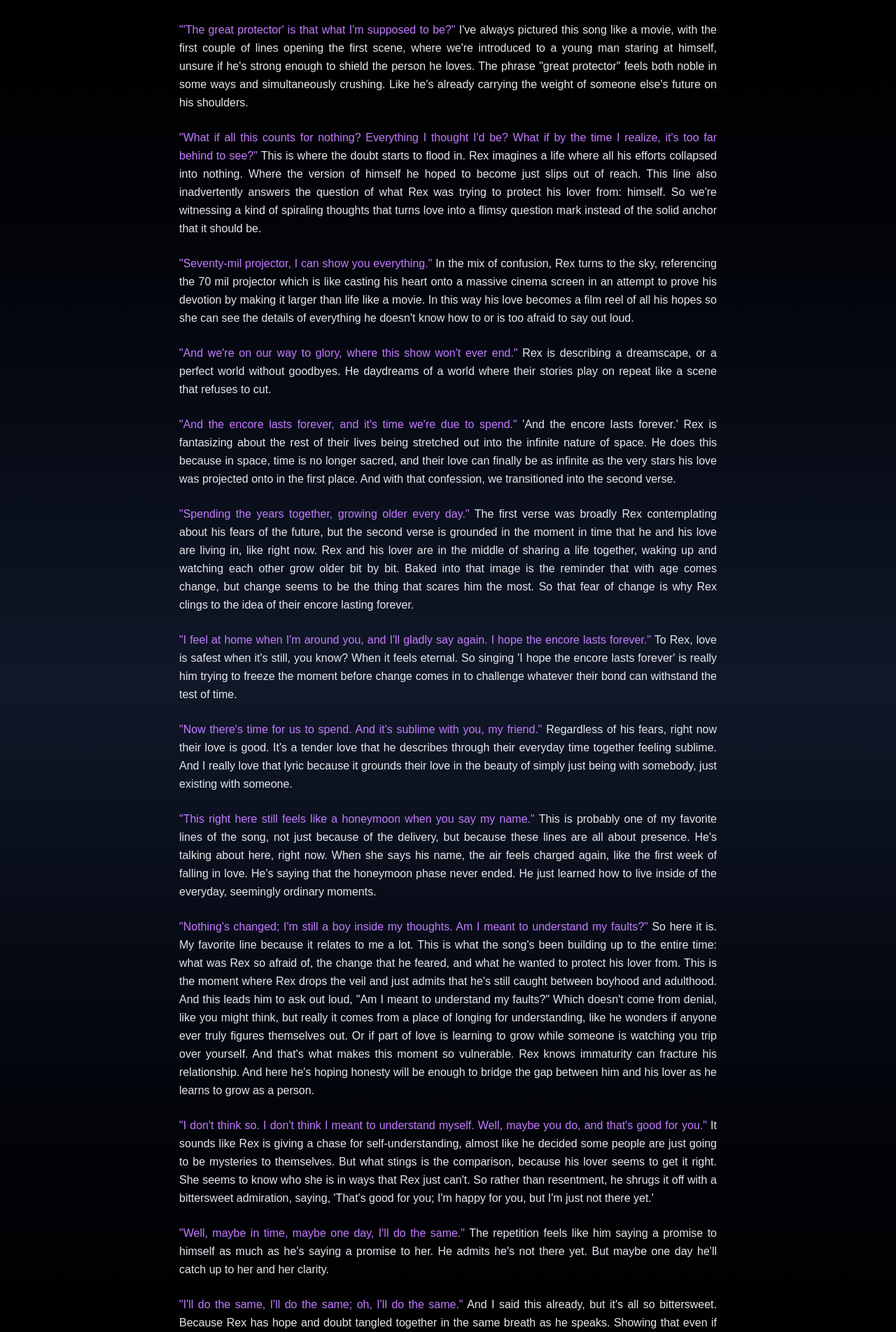
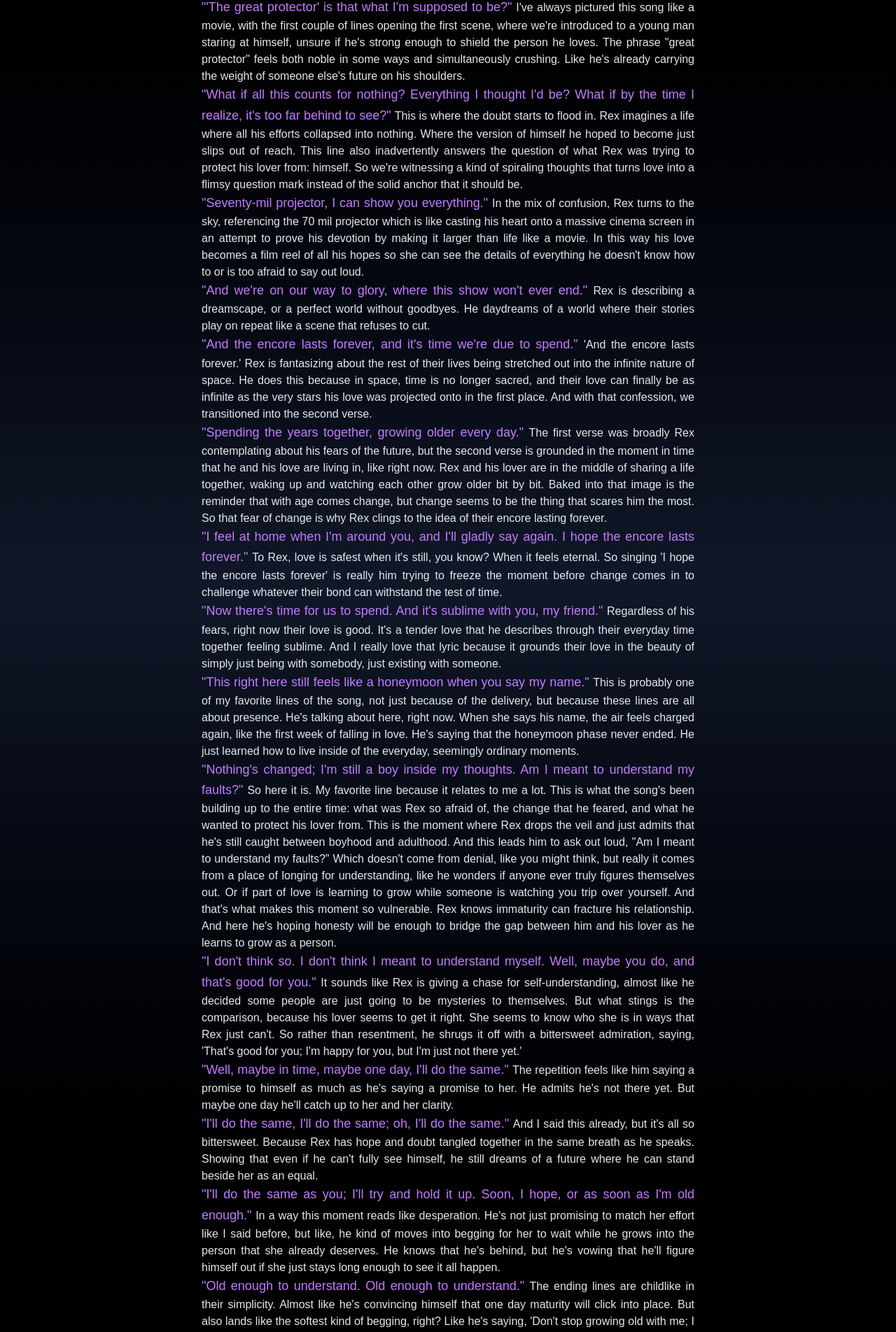
Before and after one commit to Asynccccc/myPortfolio-nodeJs, a Next.js app: page /plutoprojector in a window 1280 px wide. Shown: the part 313-2217 px from the top of the page at 70% size. Built offline with nearby package versions, Linux system fonts and the light colour scheme.

Commit message:
pluto-responsive

```diff
--- a/src/app/plutoprojector/page.tsx
+++ b/src/app/plutoprojector/page.tsx
@@ -20,12 +20,12 @@ export default function PlutoProjector() {
         <h1 className="text-4xl font-extrabold text-white mb-4">
           Pluto Projector
         </h1>
-        <p className="text-sm text-gray-400 italic mb-8">
+        <p className="text-sm text-gray-300 italic mb-8">
           A deep dive into one of my favorite songs by Rex Orange County
         </p>
       </div>
 
-      <div className="max-w-3xl mx-auto space-y-6 leading-relaxed text-justify">
+      <div className="max-w-3xl mx-auto px-4 sm:px-6 lg:px-8 text-justify">
         <p>
           <span className="font-semibold">Pluto Projector</span>{`, the song, tells a story
           about what it feels like to promise forever when you're still learning who you are.
@@ -35,63 +35,63 @@ export default function PlutoProjector() {
           of it. Because in this story the only thing that's truly certain is doubt.`}
         </p>
         <p>
-          <span className="text-purple-400">{ ` "'The great protector' is that what I'm supposed to be?" `} </span>
+          <span className="text-purple-400 text-sm sm:text-base md:text-lg leading-relaxed">{ ` "'The great protector' is that what I'm supposed to be?" `} </span>
            {`I've always pictured this song like a movie, with the first couple of lines opening the first scene, where we're introduced to a young man staring at himself, unsure if he's strong enough to shield the person he loves. The phrase "great protector" feels both noble in some ways and simultaneously crushing. Like he's already carrying the weight of someone else's future on his shoulders.`}
         </p>
         <p>
-          <span className="text-purple-400">{`"What if all this counts for nothing? Everything I thought I'd be? What if by the time I realize, it's too far behind to see?"`} </span>
+          <span className="text-purple-400 text-sm sm:text-base md:text-lg leading-relaxed">{`"What if all this counts for nothing? Everything I thought I'd be? What if by the time I realize, it's too far behind to see?"`} </span>
           {`This is where the doubt starts to flood in. Rex imagines a life where all his efforts collapsed into nothing. Where the version of himself he hoped to become just slips out of reach. This line also inadvertently answers the question of what Rex was trying to protect his lover from: himself. So we're witnessing a kind of spiraling thoughts that turns love into a flimsy question mark instead of the solid anchor that it should be.`}
         </p>
         <p>
-          <span className="text-purple-400">{`"Seventy-mil projector, I can show you everything."`} </span>
+          <span className="text-purple-400 text-sm sm:text-base md:text-lg leading-relaxed">{`"Seventy-mil projector, I can show you everything."`} </span>
           {`In the mix of confusion, Rex turns to the sky, referencing the 70 mil projector which is like casting his heart onto a massive cinema screen in an attempt to prove his devotion by making it larger than life like a movie. In this way his love becomes a film reel of all his hopes so she can see the details of everything he doesn't know how to or is too afraid to say out loud.`}
         </p>
         <p>
-          <span className="text-purple-400">{`"And we're on our way to glory, where this show won't ever end."`} </span>
+          <span className="text-purple-400 text-sm sm:text-base md:text-lg leading-relaxed">{`"And we're on our way to glory, where this show won't ever end."`} </span>
           {`Rex is describing a dreamscape, or a perfect world without goodbyes. He daydreams of a world where their stories play on repeat like a scene that refuses to cut.`}
         </p>
         <p>
-          <span className="text-purple-400">{`"And the encore lasts forever, and it's time we're due to spend."`} </span>
+          <span className="text-purple-400 text-sm sm:text-base md:text-lg leading-relaxed">{`"And the encore lasts forever, and it's time we're due to spend."`} </span>
           {`'And the encore lasts forever.' Rex is fantasizing about the rest of their lives being stretched out into the infinite nature of space. He does this because in space, time is no longer sacred, and their love can finally be as infinite as the very stars his love was projected onto in the first place. And with that confession, we transitioned into the second verse.`}
         </p>
         <p>
-          <span className="text-purple-400">{`"Spending the years together, growing older every day."`} </span>
+          <span className="text-purple-400 text-sm sm:text-base md:text-lg leading-relaxed">{`"Spending the years together, growing older every day."`} </span>
            {`The first verse was broadly Rex contemplating about his fears of the future, but the second verse is grounded in the moment in time that he and his love are living in, like right now. Rex and his lover are in the middle of sharing a life together, waking up and watching each other grow older bit by bit. Baked into that image is the reminder that with age comes change, but change seems to be the thing that scares him the most. So that fear of change is why Rex clings to the idea of their encore lasting forever.`}
         </p>
         <p>
-          <span className="text-purple-400">{`"I feel at home when I'm around you, and I'll gladly say again. I hope the encore lasts forever."`} </span>
+          <span className="text-purple-400 text-sm sm:text-base md:text-lg leading-relaxed">{`"I feel at home when I'm around you, and I'll gladly say again. I hope the encore lasts forever."`} </span>
           {`To Rex, love is safest when it's still, you know? When it feels eternal. So singing 'I hope the encore lasts forever' is really him trying to freeze the moment before change comes in to challenge whatever their bond can withstand the test of time.`}
         </p>
         <p>
-          <span className="text-purple-400">{`"Now there's time for us to spend. And it's sublime with you, my friend."`} </span>
+          <span className="text-purple-400 text-sm sm:text-base md:text-lg leading-relaxed">{`"Now there's time for us to spend. And it's sublime with you, my friend."`} </span>
           {`Regardless of his fears, right now their love is good. It's a tender love that he describes through their everyday time together feeling sublime. And I really love that lyric because it grounds their love in the beauty of simply just being with somebody, just existing with someone.`}
         </p>
         <p>
-          <span className="text-purple-400">{`"This right here still feels like a honeymoon when you say my name."`} </span>
+          <span className="text-purple-400 text-sm sm:text-base md:text-lg leading-relaxed">{`"This right here still feels like a honeymoon when you say my name."`} </span>
           {`This is probably one of my favorite lines of the song, not just because of the delivery, but because these lines are all about presence. He's talking about here, right now. When she says his name, the air feels charged again, like the first week of falling in love. He's saying that the honeymoon phase never ended. He just learned how to live inside of the everyday, seemingly ordinary moments.`}
         </p>
         <p>
-          <span className="text-purple-400">{`"Nothing's changed; I'm still a boy inside my thoughts. Am I meant to understand my faults?"`} </span>
+          <span className="text-purple-400 text-sm sm:text-base md:text-lg leading-relaxed">{`"Nothing's changed; I'm still a boy inside my thoughts. Am I meant to understand my faults?"`} </span>
           {`So here it is. My favorite line because it relates to me a lot. This is what the song's been building up to the entire time: what was Rex so afraid of, the change that he feared, and what he wanted to protect his lover from. This is the moment where Rex drops the veil and just admits that he's still caught between boyhood and adulthood. And this leads him to ask out loud, "Am I meant to understand my faults?" Which doesn't come from denial, like you might think, but really it comes from a place of longing for understanding, like he wonders if anyone ever truly figures themselves out. Or if part of love is learning to grow while someone is watching you trip over yourself. And that's what makes this moment so vulnerable. Rex knows immaturity can fracture his relationship. And here he's hoping honesty will be enough to bridge the gap between him and his lover as he learns to grow as a person.`}
         </p>
         <p>
-          <span className="text-purple-400">{`"I don't think so. I don't think I meant to understand myself. Well, maybe you do, and that's good for you."`} </span>
+          <span className="text-purple-400 text-sm sm:text-base md:text-lg leading-relaxed">{`"I don't think so. I don't think I meant to understand myself. Well, maybe you do, and that's good for you."`} </span>
           {`It sounds like Rex is giving a chase for self-understanding, almost like he decided some people are just going to be mysteries to themselves. But what stings is the comparison, because his lover seems to get it right. She seems to know who she is in ways that Rex just can't. So rather than resentment, he shrugs it off with a bittersweet admiration, saying, 'That's good for you; I'm happy for you, but I'm just not there yet.'`}
         </p>
         <p>
-          <span className="text-purple-400">{`"Well, maybe in time, maybe one day, I'll do the same."`} </span>
+          <span className="text-purple-400 text-sm sm:text-base md:text-lg leading-relaxed">{`"Well, maybe in time, maybe one day, I'll do the same."`} </span>
           {`The repetition feels like him saying a promise to himself as much as he's saying a promise to her. He admits he's not there yet. But maybe one day he'll catch up to her and her clarity.`}
         </p>
         <p>
-          <span className="text-purple-400">{`"I'll do the same, I'll do the same; oh, I'll do the same."`} </span>
+          <span className="text-purple-400 text-sm sm:text-base md:text-lg leading-relaxed">{`"I'll do the same, I'll do the same; oh, I'll do the same."`} </span>
           {`And I said this already, but it's all so bittersweet. Because Rex has hope and doubt tangled together in the same breath as he speaks. Showing that even if he can't fully see himself, he still dreams of a future where he can stand beside her as an equal.`}
         </p>
         <p>
-          <span className="text-purple-400">{`"I'll do the same as you; I'll try and hold it up. Soon, I hope, or as soon as I'm old enough."`} </span>
+          <span className="text-purple-400 text-sm sm:text-base md:text-lg leading-relaxed">{`"I'll do the same as you; I'll try and hold it up. Soon, I hope, or as soon as I'm old enough."`} </span>
           {`In a way this moment reads like desperation. He's not just promising to match her effort like I said before, but like, he kind of moves into begging for her to wait while he grows into the person that she already deserves. He knows that he's behind, but he's vowing that he'll figure himself out if she just stays long enough to see it all happen.`}
         </p>
         <p>
-          <span className="text-purple-400">{`"Old enough to understand. Old enough to understand."`} </span>
+          <span className="text-purple-400 text-sm sm:text-base md:text-lg leading-relaxed">{`"Old enough to understand. Old enough to understand."`} </span>
           {`The ending lines are childlike in their simplicity. Almost like he's convincing himself that one day maturity will click into place. But also lands like the softest kind of begging, right? Like he's saying, 'Don't stop growing old with me; I like waking up next to you and watching us grow older bit by bit. Just hold onto me until I'm old enough to deserve this love. Hold onto me until I'm old enough to understand.'`}
         </p>
       </div>
```
